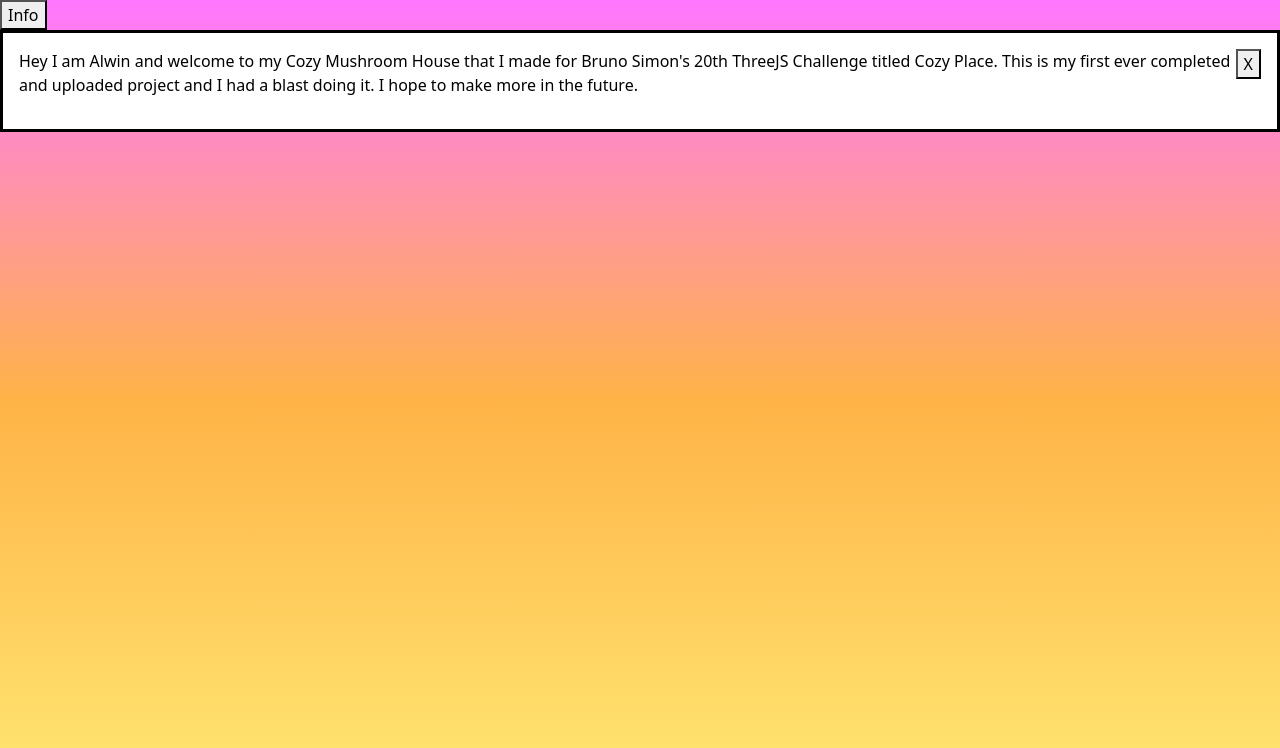
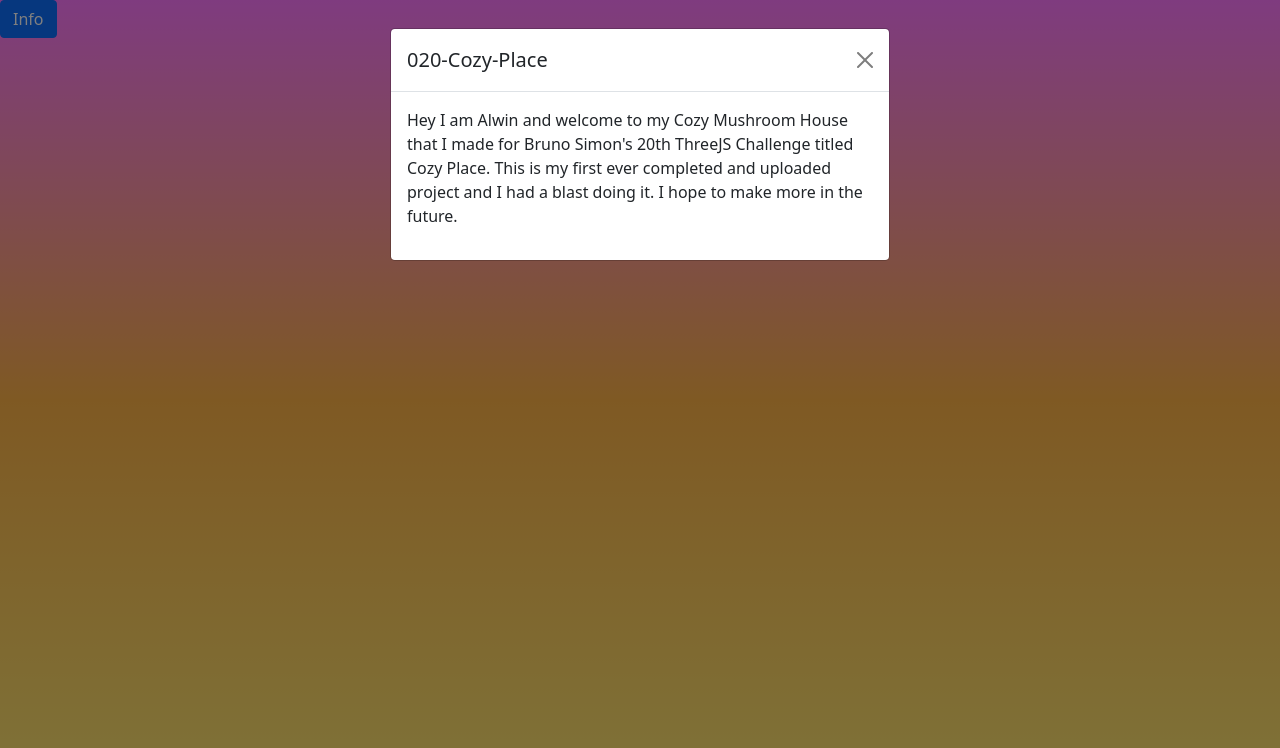
Before and after one commit to Alwin224/CozyMushroomHouse, a website built with Vite: page index.html in a window 1280 px wide. Both pictures are taken after a click on the button "Info". Built offline with nearby package versions, Linux system fonts and the light colour scheme.

Commit message:
Modified and made the dialog box to a modal because now I am using bootstrap

```diff
--- a/index.html
+++ b/index.html
@@ -5,15 +5,27 @@
     <meta charset="UTF-8">
     <meta name="viewport" content="width=device-width, initial-scale=1.0">
     <link rel="stylesheet" href="styles.css">
-    <link href="https://cdn.jsdelivr.net/npm/bootstrap@5.0.2/dist/css/bootstrap.min.css" rel="stylesheet" integrity="sha384-EVSTQN3/azprG1Anm3QDgpJLIm9Nao0Yz1ztcQTwFspd3yD65VohhpuuCOmLASjC" crossorigin="anonymous">
+    <link href="https://cdn.jsdelivr.net/npm/bootstrap@5.0.2/dist/css/bootstrap.min.css" rel="stylesheet"
+        integrity="sha384-EVSTQN3/azprG1Anm3QDgpJLIm9Nao0Yz1ztcQTwFspd3yD65VohhpuuCOmLASjC" crossorigin="anonymous">
+    <script src="https://cdn.jsdelivr.net/npm/bootstrap@5.3.3/dist/js/bootstrap.bundle.min.js"></script>
     <title>Cozy Mushroom</title>
 </head>
 
 <body>
-    <button onclick="document.getElementById('information').show()">Info</button>
-    <dialog id="information">
-        <button id="close" aria-label="close" onclick="document.getElementById('information').close()" style="float: right;">X</button>
-        <p class = "a">
+
+    <button type="button" class="btn btn-primary" data-bs-toggle="modal" data-bs-target="#informationmodal">
+        Info
+    </button>
+
+    <div class="modal fade" id="informationmodal" tabindex="-1" aria-labelledby="modallabel" aria-hidden="true">
+        <div class="modal-dialog">
+            <div class="modal-content">
+                <div class="modal-header">
+                    <h5 class="modal-title" id="informationmodallabel">020-Cozy-Place</h5>
+                    <button type="button" class="btn-close" data-bs-dismiss="modal" aria-label="Close"></button>
+                </div>
+                <div class="modal-body">
+                    <p class="a">
                         Hey I am Alwin and welcome to my Cozy
                         Mushroom House that I made for Bruno Simon's
                         20th ThreeJS Challenge titled Cozy Place. This
@@ -21,7 +33,10 @@
                         and I had a blast doing it. I hope to make more
                         in the future.
                     </p>
-    </dialog>
+                </div>
+            </div>
+        </div>
+    </div>
 </body>
 
 </html>
```
Lines whose indentation alone changed are shown as unchanged.
